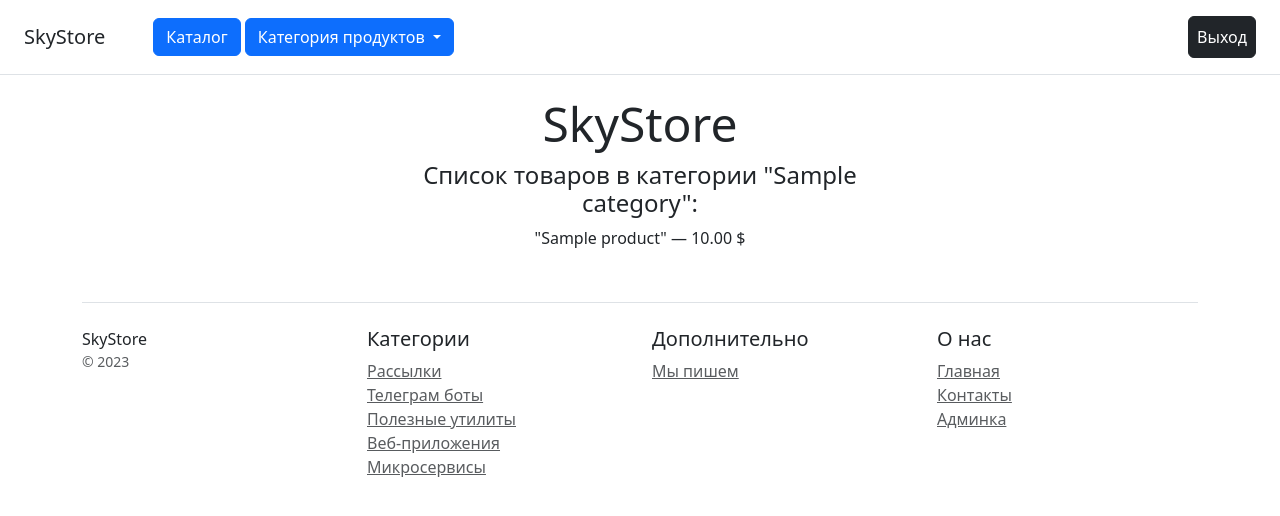
After one commit to Nikodim26/homeworks__6, a Django app: page /product_list/1/ in a window 1280 px wide. The commit adds this page. Shown: the top 516 px of the page. Run offline with Django 5.2, Linux system fonts and the light colour scheme; tables that the repository leaves empty hold one stand-in row (values such as "Sample post"); parts of the project's set-up code (start-up, migrations or seed data) failed here and were passed over; some libraries are stand-ins or nearby versions.

Commit message:
просто так

```diff
--- a/catalog/models.py
+++ b/catalog/models.py
@@ -14,7 +14,7 @@ class Product(models.Model):
     owner=models.ForeignKey('users.User', on_delete=models.CASCADE, blank=True, null=True)
 
     def __str__(self):
-        return f'{self.name} {self.price}'
+        return f'"{self.name}" — {self.price:.2f} $'
 
     def get_absolute_url(self):
         return reverse('catalog:product', kwargs={'pk': self.pk})
--- a/catalog/services.py
+++ b/catalog/services.py
@@ -1,4 +1,4 @@
-from catalog.models import Category
+from catalog.models import Category, Product
 
 
 class ProductService:
@@ -8,5 +8,5 @@ class ProductService:
         return Category.objects.all()
 
     @staticmethod
-    def get_products_list():
-        return ['a','b','c']
+    def get_products_list(pk):
+        return Product.objects.filter(category_id=pk)
--- a/catalog/templates/catalog_base.html
+++ b/catalog/templates/catalog_base.html
@@ -18,19 +18,18 @@
         <div>
             <a class="btn btn-primary" href="{% url 'catalog:catalogue' %}">Каталог</a>
 
-            {% if request.path == '/catalogue/' %}
-            <a class="btn btn-primary" href="{% url 'catalog:product_create' %}">Новый продукт</a>
-
-                <button class="btn btn-primary dropdown-toggle" type="button" data-bs-toggle="dropdown"
+            <button class="btn btn-primary dropdown-toggle" type="button" data-bs-toggle="dropdown"
                         aria-expanded="false"> Категория продуктов </button>
                 <ul class="dropdown-menu">
                     {% for category in categories %}
-                        <li><a class="dropdown-item" href="{% url 'catalog:product_list' %}">{{ category }}</a></li>
+                        <li><a class="dropdown-item" href="{% url 'catalog:product_list' category.pk %}">{{ category }}</a></li>
                     {% endfor %}
                 </ul>
 
+            {% if request.path == '/catalogue/' %}
+                <a class="btn btn-primary" href="{% url 'catalog:product_create' %}">Новый продукт</a>
+            {% endif %}
 
-            {% endif %}
         </div>
         <form action="{% url 'users:logout' %}" method="post">
             {% csrf_token %}
--- /dev/null
+++ b/catalog/templates/list_of_products_of_a_certain_category.html
@@ -0,0 +1,20 @@
+{% extends 'catalog_base.html' %}
+
+{% block content %}
+<div class="pricing-header px-3 py-3 pt-md-1 pb-md-1 mx-auto text-center">
+    <h1 class="display-5">SkyStore</h1>
+
+    <div class="row justify-content-center">
+         <div class="col-lg-5 text-center">
+            <h4>Список товаров в категории "{{category}}":</h4>
+            {% for product in products_list %}
+                <div>
+                    <a>{{ product }}</a>
+                </div>
+            {% endfor %}
+
+        </div>
+    </div>
+</div>
+
+{% endblock %}
--- a/catalog/urls.py
+++ b/catalog/urls.py
@@ -17,7 +17,7 @@ urlpatterns = [
     path('product/new/', ProductCreateView.as_view(), name='product_create'),
     path('product/<int:pk>/edit/', ProductUpdateView.as_view(), name='product_edit'),
     path('product/<int:pk>/delete/', ProductDeleteView.as_view(), name='product_delete'),
-    path('product_list', ProductListView.as_view(), name='product_list'),
+    path('product_list/<int:category_pk>/', ProductListView.as_view(), name='product_list'),
 
 
 ]
--- a/catalog/views.py
+++ b/catalog/views.py
@@ -1,5 +1,5 @@
 from django.contrib.auth.mixins import LoginRequiredMixin
-from django.shortcuts import render
+from django.shortcuts import render, get_object_or_404
 from django.urls import reverse_lazy
 from django.views.generic import TemplateView, ListView, DetailView, CreateView, UpdateView, DeleteView
 
@@ -15,16 +15,14 @@ class HomeView(TemplateView):
 class ContactsView(TemplateView):
     template_name = 'contacts.html'
 
-class ProductListView(ListView):
-    model = Product
-    template_name = 'aaa.html'
+class ProductListView(TemplateView):
+    template_name = 'list_of_products_of_a_certain_category.html'
 
     def get_context_data(self, **kwargs):
         context = super().get_context_data(**kwargs)
-        context['products_list'] = ProductService.get_products_list()
+        context['products_list'] = ProductService.get_products_list(self.kwargs['category_pk'])
+        context['category'] = get_object_or_404(Category, pk=self.kwargs['category_pk'])
         return context
-
-
 
 
 class ProductDetailView(LoginRequiredMixin, DetailView):
```
Also changed, not shown: catalog/templates/aaa.html (deleted, +0 -15 lines).
